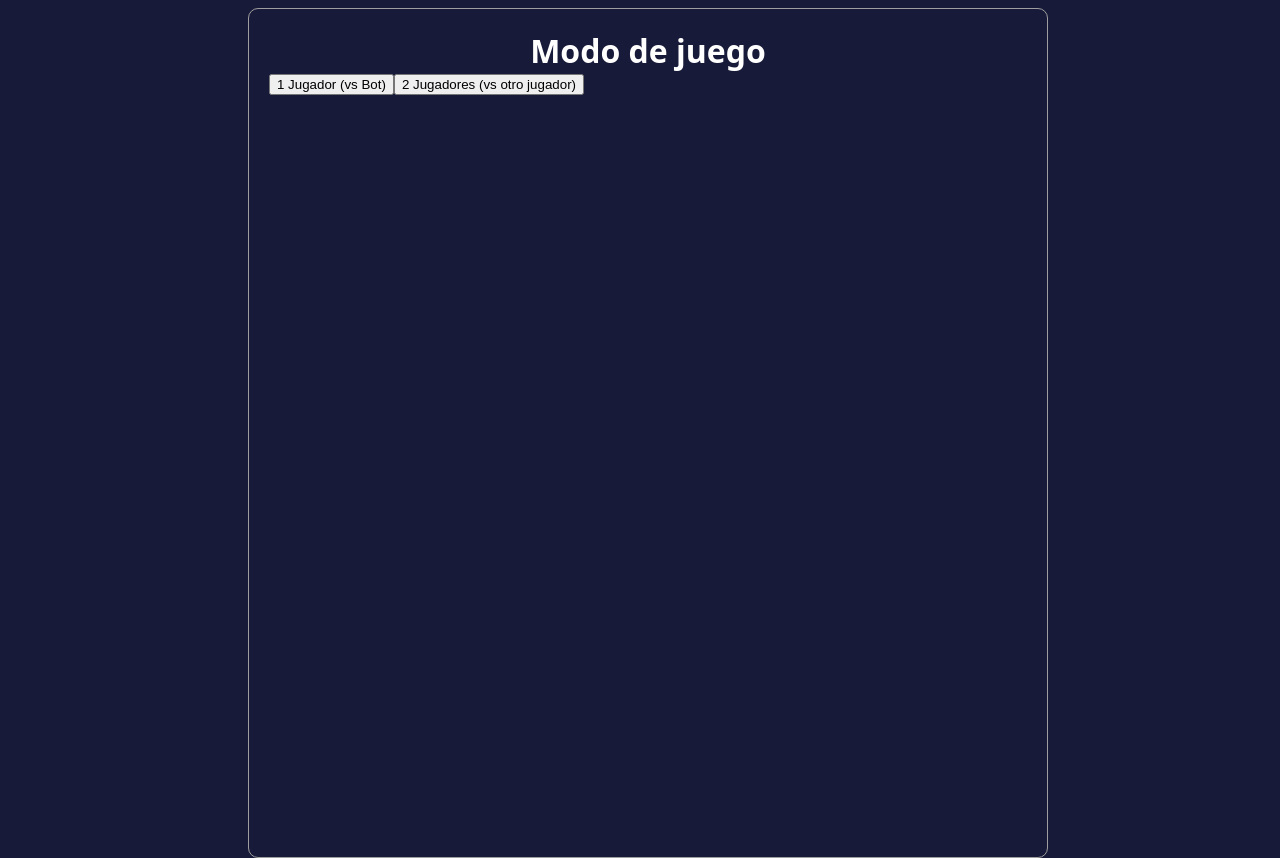
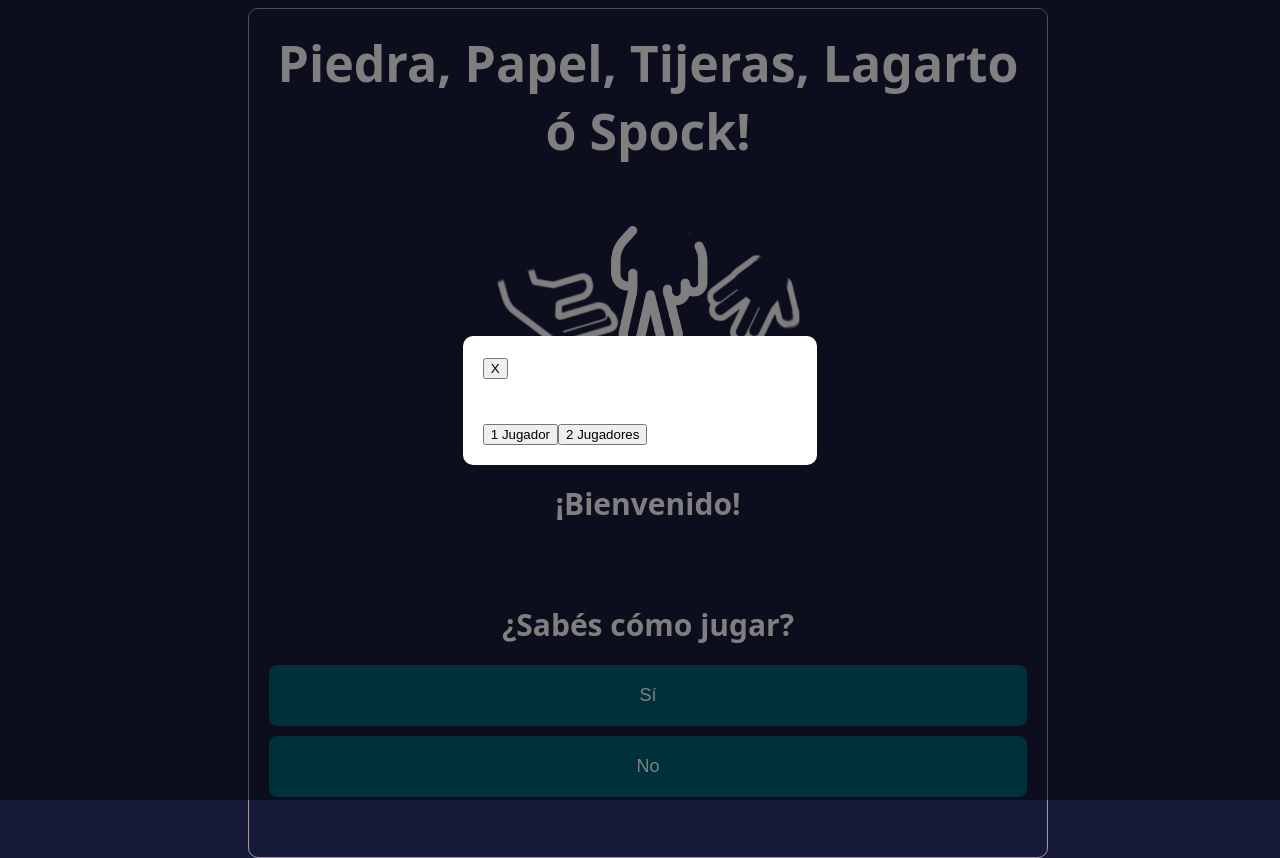
Before and after one commit to Nahuel-P/unq-ui-nahuel-pacheco-trabajo-final, a React (Create React App) app: page / in a window 1280 px wide. Both pictures are taken after a click on the button "Sí". Built offline with nearby package versions, Linux system fonts and the light colour scheme.

Commit message:
refactor: logica modo de juego

```diff
--- a/src/components/organisms/GameScreen.jsx
+++ b/src/components/organisms/GameScreen.jsx
@@ -1,23 +1,11 @@
-import React, { useState } from 'react';
+import React from 'react';
 import GameWithBot from './GameWithBot';
 import GameWithOtherPlayer from './GameWithOtherPlayer';
 
-function GameScreen() {
-  const [isBotGame, setIsBotGame] = useState(false);
-  const [isGameStarted, setIsGameStarted] = useState(false);
-
-  const handleButtonClick = (isBotGame) => {
-    setIsGameStarted(true);
-    setIsBotGame(isBotGame);
-  };
-
+const GameScreen = ({gameMode}) => {
   return (
     <div>
-      <h1>Modo de juego</h1>
-      <button onClick={() => handleButtonClick(true)}>1 Jugador (vs Bot)</button>
-      <button onClick={() => handleButtonClick(false)}>2 Jugadores (vs otro jugador)</button>
-
-      {isGameStarted && (isBotGame ? <GameWithBot /> : <GameWithOtherPlayer />)}
+      {gameMode === "gameSingle" ? <GameWithBot /> : <GameWithOtherPlayer />}
     </div>
   );
 }
--- a/src/components/organisms/GameWithBot.jsx
+++ b/src/components/organisms/GameWithBot.jsx
@@ -2,7 +2,7 @@
 
 const options = ["piedra", "papel", "tijeras", "lagarto", "spock"];
 
-function GameWithBot() {
+const GameWithBot = () => {
   const [userChoice, setUserChoice] = useState(null);
   const [botChoice, setBotChoice] = useState(null);
   const [result, setResult] = useState(null);
--- /dev/null
+++ b/src/components/organisms/Popout.css
@@ -0,0 +1,21 @@
+.backdrop {
+  position: fixed;
+  top: 0;
+  left: 0;
+  width: 100%;
+  height: 100%;
+  background: rgba(0, 0, 0, 0.5);
+  display: flex;
+  justify-content: center;
+  align-items: center;
+}
+
+.modal {
+  background: white;
+  padding: 20px;
+  border-radius: 10px;
+}
+
+.close-button {
+  position: relative;
+}
--- /dev/null
+++ b/src/components/organisms/Popout.jsx
@@ -0,0 +1,16 @@
+import React from "react";
+import "./Popout.css";
+
+const Popout = ({ onSinglePlayerClick, onTwoPlayersClick, onClose }) => {
+  return (
+    <div className="backdrop" onClick={onClose}>
+      <div className="modal" onClick={e => e.stopPropagation()}>
+        <button className="close-button" onClick={onClose}>X</button>
+        <h1>Choose Game Mode</h1>
+        <button onClick={onSinglePlayerClick}>1 Jugador</button>
+        <button onClick={onTwoPlayersClick}>2 Jugadores</button>
+      </div>
+    </div>
+  );
+}
+export default Popout;
--- a/src/components/pages/MainScreen.jsx
+++ b/src/components/pages/MainScreen.jsx
@@ -1,38 +1,48 @@
 import React, { useState } from "react";
 import GameScreen from "../organisms/GameScreen";
 import RulesScreen from "../organisms/RulesScreen";
+import Popout from "../organisms/Popout";
 import "./MainScreen.css";
 import logo from "../atoms/welcome-screen.png";
 
 const MainScreen = () => {
   const [stage, setStage] = useState("welcome");
+  const [isPopoutVisible, setPopoutVisible] = useState(false);
+  const closeModal = () => setPopoutVisible(false);
 
   const showInstructions = () => setStage("instructions");
-  const game = () => setStage("game");
+  const gameMode = () => setPopoutVisible(true);
 
-  let content;
+  let mainContent;
   if (stage === "welcome") {
-    content = (
+    mainContent = (
       <div>
         <h1 className="main-title">Piedra, Papel, Tijeras, Lagarto ó Spock!</h1>
         <img src={logo} className="logo" alt="game-logo" />
         <h2 className="welcome">¡Bienvenido!</h2>
         <h3 className="choice-how-to-play">¿Sabés cómo jugar?</h3>
         <div className="button-container">
-          <button className="button" onClick={game}>Sí</button>
+          <button className="button" onClick={gameMode}>Sí</button>
           <button className="button" onClick={showInstructions}>No</button>
         </div>
       </div>
     );
   } else if (stage === "instructions") {
-    content = <RulesScreen showGameScreen={game} />;
-  } else if (stage === "game") {
-    content = <GameScreen withBot={true} />;
+    mainContent = <RulesScreen showGameScreen={gameMode} />;
+  } else if (stage === "gameSingle" || stage === "gameMulti") {
+    mainContent = <GameScreen gameMode={stage} />;
   }
 
   return (
     <div className="layout">
-      <div className="content">{content}</div>
+      <div className="content">{mainContent}</div>
+      {isPopoutVisible && (
+        <Popout
+          onSinglePlayerClick={() => { setStage("gameSingle"); closeModal(); }}
+          onTwoPlayersClick={() => { setStage("gameMulti"); closeModal(); }}
+          onClose={closeModal}
+        />
+      )}
     </div>
   );
 };
```
